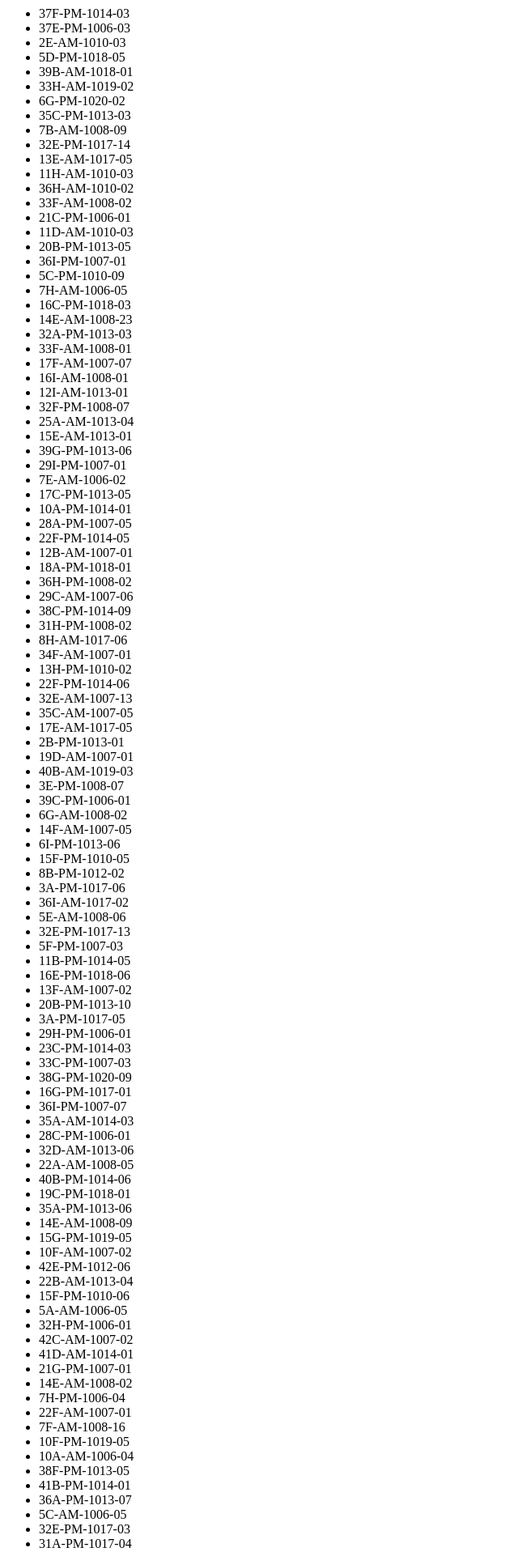
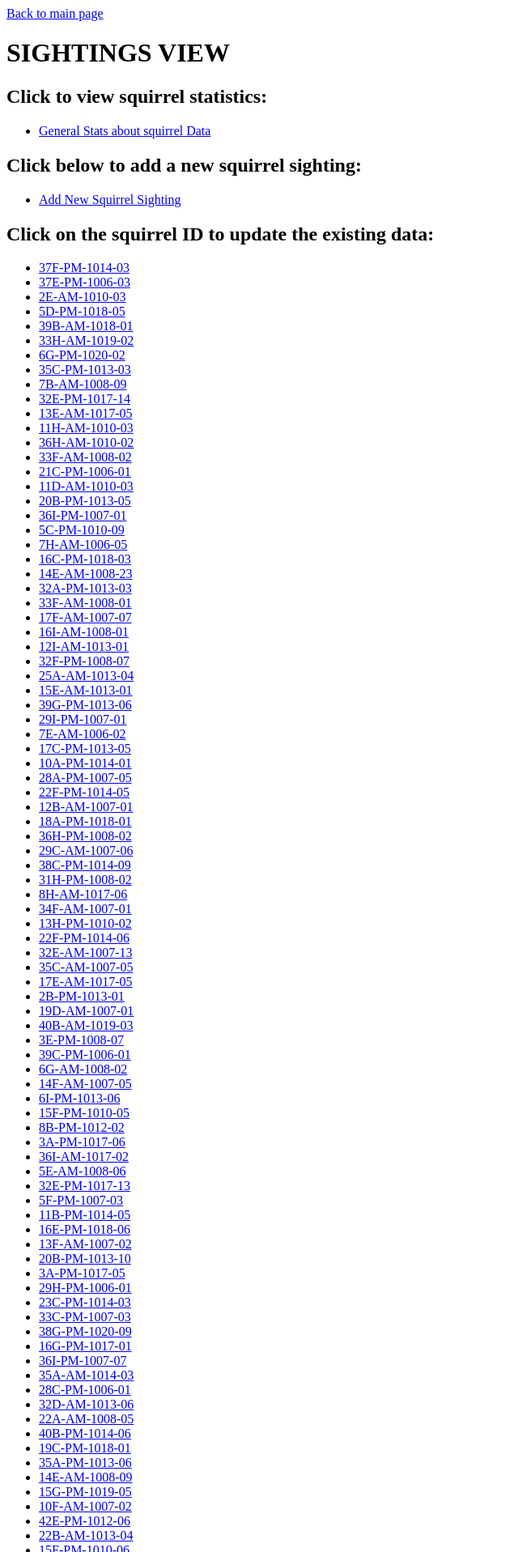
Before and after one commit to SimranKalera/squirrel, a Django app: page /tracker/sightings in a window 1280 px wide. Shown: the top 1917 px of the page at 81% size, without its empty margins (0-640 px from the left). Run offline with Django 3.2, Linux system fonts and the light colour scheme; data comes from the database, SQL or seed files in the repository.

Commit message:
edited the html file to add the add functionality

```diff
--- a/project/tracker/templates/tracker/sightings.html
+++ b/project/tracker/templates/tracker/sightings.html
@@ -1,5 +1,26 @@
-<ul>
-	{% for squirrel in squirrels %}
-		<li>{{squirrel.unique_id}}</li>
-	{% endfor %}
-</ul>
+<!doctype>
+<html>
+        <head>
+                <title> Sightings view </title>
+                <p><a href = '/'> Back to main page </a></p>
+                <h1> SIGHTINGS VIEW </h1>
+        </head>
+        <body>
+                <h2> Click to view squirrel statistics:</h2>
+                <ul>
+                        <li><p> <a href = '/tracker/sightings/stats'> General Stats about squirrel Data </a></p></li>
+                </ul>
+                <h2> Click below to add a new squirrel sighting:</h2>
+                <ul>
+                        <li><p> <a href = '/tracker/sightings/add'> Add New Squirrel Sighting </a> </p></li>
+                </ul>
+                <h2> Click on the squirrel ID to update the existing data:</h2>
+                <p>
+                        <ul>
+                                {% for squirrel in squirrels %}
+				<li><a href = '/tracker/sightings/{{ squirrel.unique_id}}'>{{squirrel.unique_id}}</a></li>
+                                {% endfor %}
+                        </ul>
+                </p>
+        </body>
+</html>
--- a/project/tracker/templates/tracker/update.html
+++ b/project/tracker/templates/tracker/update.html
@@ -1,11 +1,11 @@
 <!doctype>
-
 <html>
 	<body>
-		<form method="post">
+		<form method = "post">
+			{% csrf_token %}
 			{{ form.as_p}}
 			<br>
-			<input type = "submit" name = "Submit">
+			<input type='submit' name="Submit">
 		</form>
 	</body>
 </html>
--- a/project/tracker/views.py
+++ b/project/tracker/views.py
@@ -27,7 +27,7 @@ def update(request, unique_id):
 
         if form.is_valid():
             form.save()
-            return redirect(f'/tracker/sightings')
+            return redirect(f'tracker/sightings')
 
     else:
         form = SquirrelForm(instance=squirrel)
```
